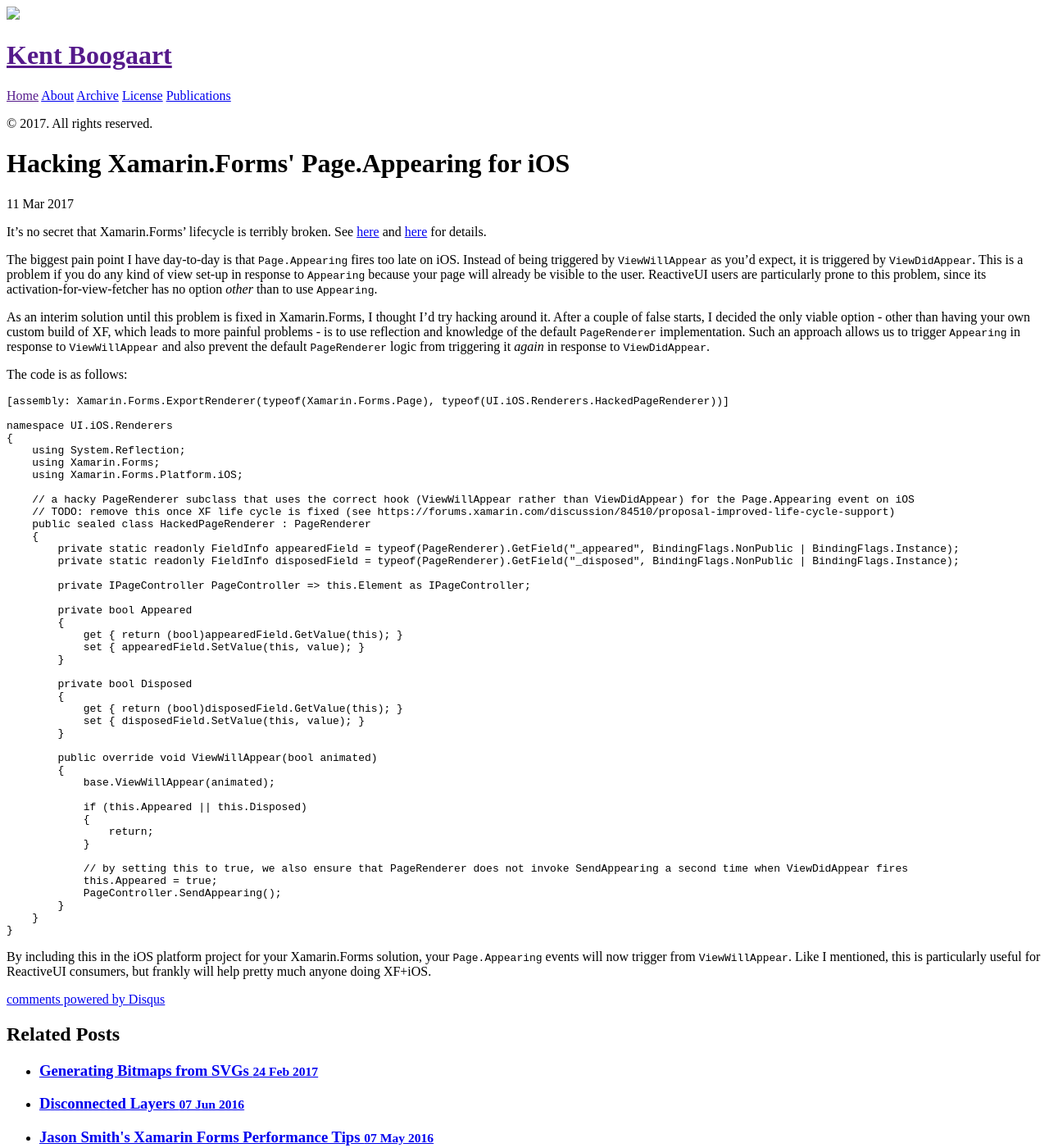
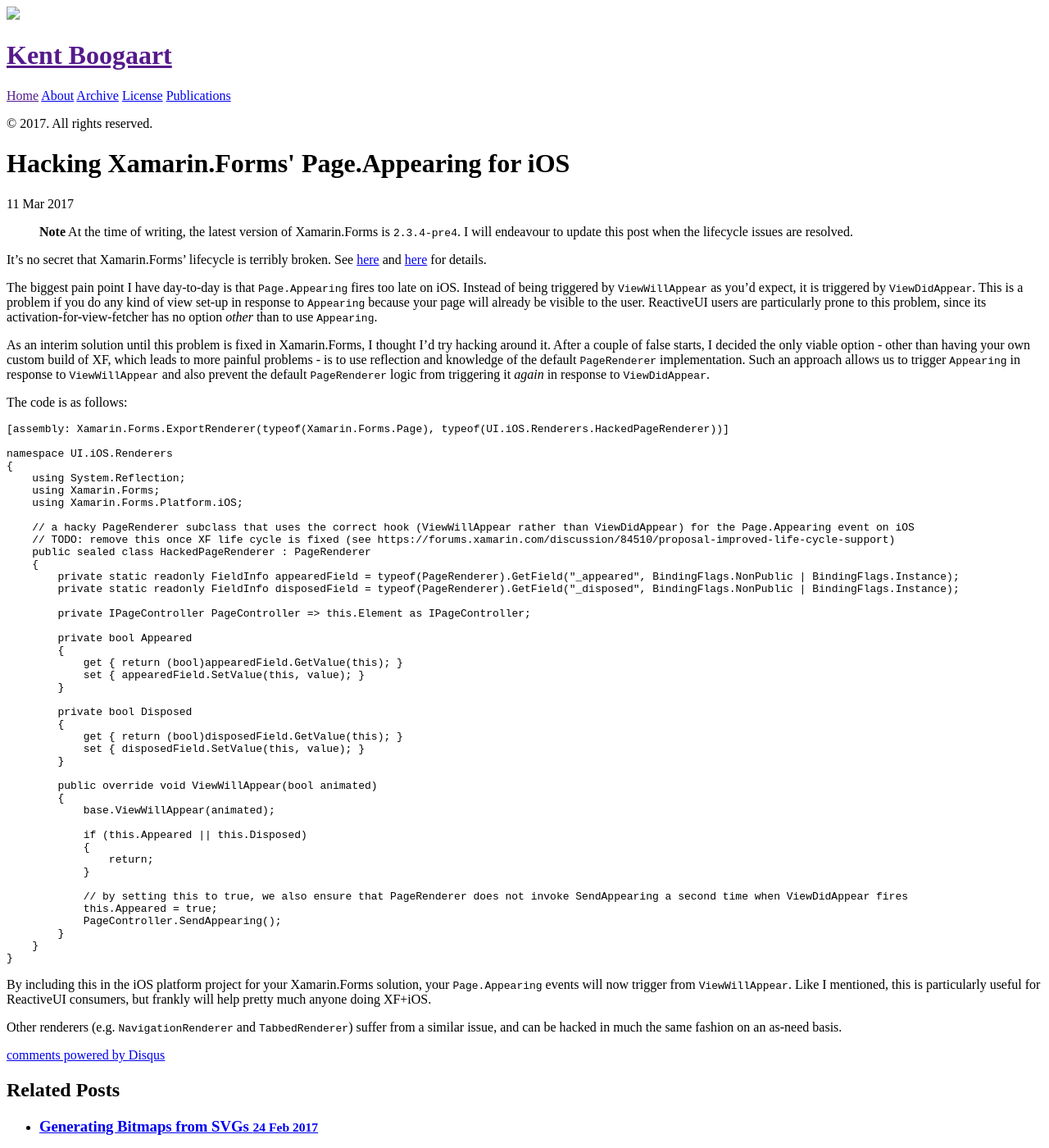
Before and after one commit to kentcb/kentcb.github.io, a Jekyll site: the page built from _posts/2017-03-11-hacking-xamarin.forms-page.appearing-for-ios.md, in a window 1280 px wide and 1400 px high. Shown: the whole window at 82% size. Built offline with Jekyll 4.4.1, drawn with Linux system fonts in a browser that asks for light colours; comment, search, counter and statistics services are not loaded.

Commit message:
Add some clarification

````diff
--- a/_posts/2017-03-11-hacking-xamarin.forms-page.appearing-for-ios.md
+++ b/_posts/2017-03-11-hacking-xamarin.forms-page.appearing-for-ios.md
@@ -3,6 +3,8 @@ title: Hacking Xamarin.Forms' Page.Appearing for iOS
 assets: /assets/2017-03-11-hacking-xamarin.forms-page.appearing-for-ios/
 tags: [ "Xamarin", "Xamarin.Forms", "iOS", "ReactiveUI" ]
 ---
+> **Note**  At the time of writing, the latest version of Xamarin.Forms is `2.3.4-pre4`. I will endeavour to update this post when the lifecycle issues are resolved.
+
 It's no secret that Xamarin.Forms' lifecycle is terribly broken. See [here](https://forums.xamarin.com/discussion/84510/proposal-improved-life-cycle-support) and [here](https://bugzilla.xamarin.com/show_bug.cgi?id=52318) for details.
 
 The biggest pain point I have day-to-day is that `Page.Appearing` fires too late on iOS. Instead of being triggered by `ViewWillAppear` as you'd expect, it is triggered by `ViewDidAppear`. This is a problem if you do any kind of view set-up in response to `Appearing` because your page will already be visible to the user. ReactiveUI users are particularly prone to this problem, since its activation-for-view-fetcher has no option _other_ than to use `Appearing`.
@@ -57,5 +59,6 @@ namespace UI.iOS.Renderers
     }
 }
 ```
+By including this in the iOS platform project for your Xamarin.Forms solution, your `Page.Appearing` events will now trigger from `ViewWillAppear`. Like I mentioned, this is particularly useful for ReactiveUI consumers, but frankly will help pretty much anyone doing XF+iOS.
 
-By including this in the iOS platform project for your Xamarin.Forms solution, your `Page.Appearing` events will now trigger from `ViewWillAppear`. Like I mentioned, this is particularly useful for ReactiveUI consumers, but frankly will help pretty much anyone doing XF+iOS.
+Other renderers (e.g. `NavigationRenderer` and `TabbedRenderer`) suffer from a similar issue, and can be hacked in much the same fashion on an as-need basis.
````
